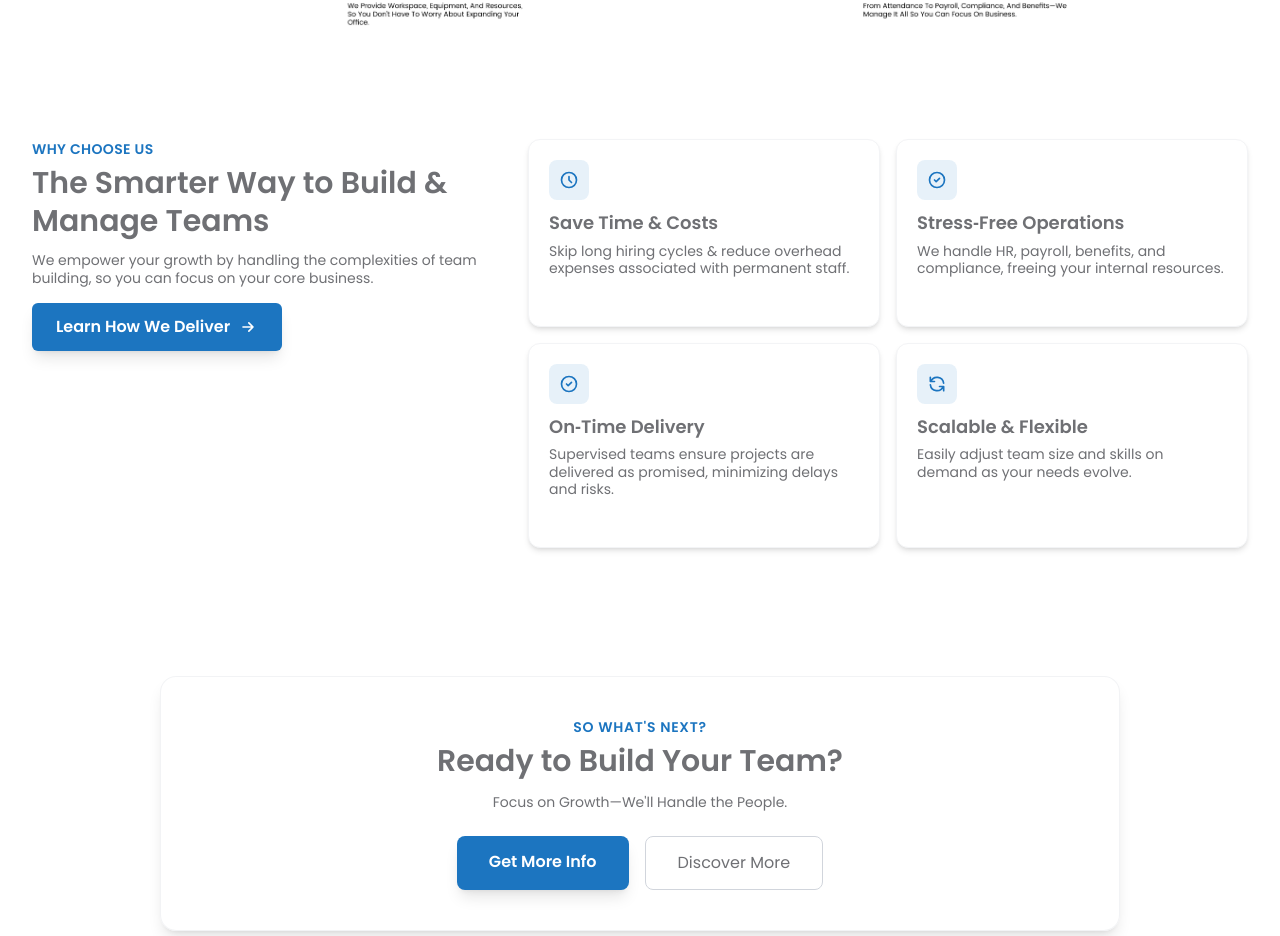
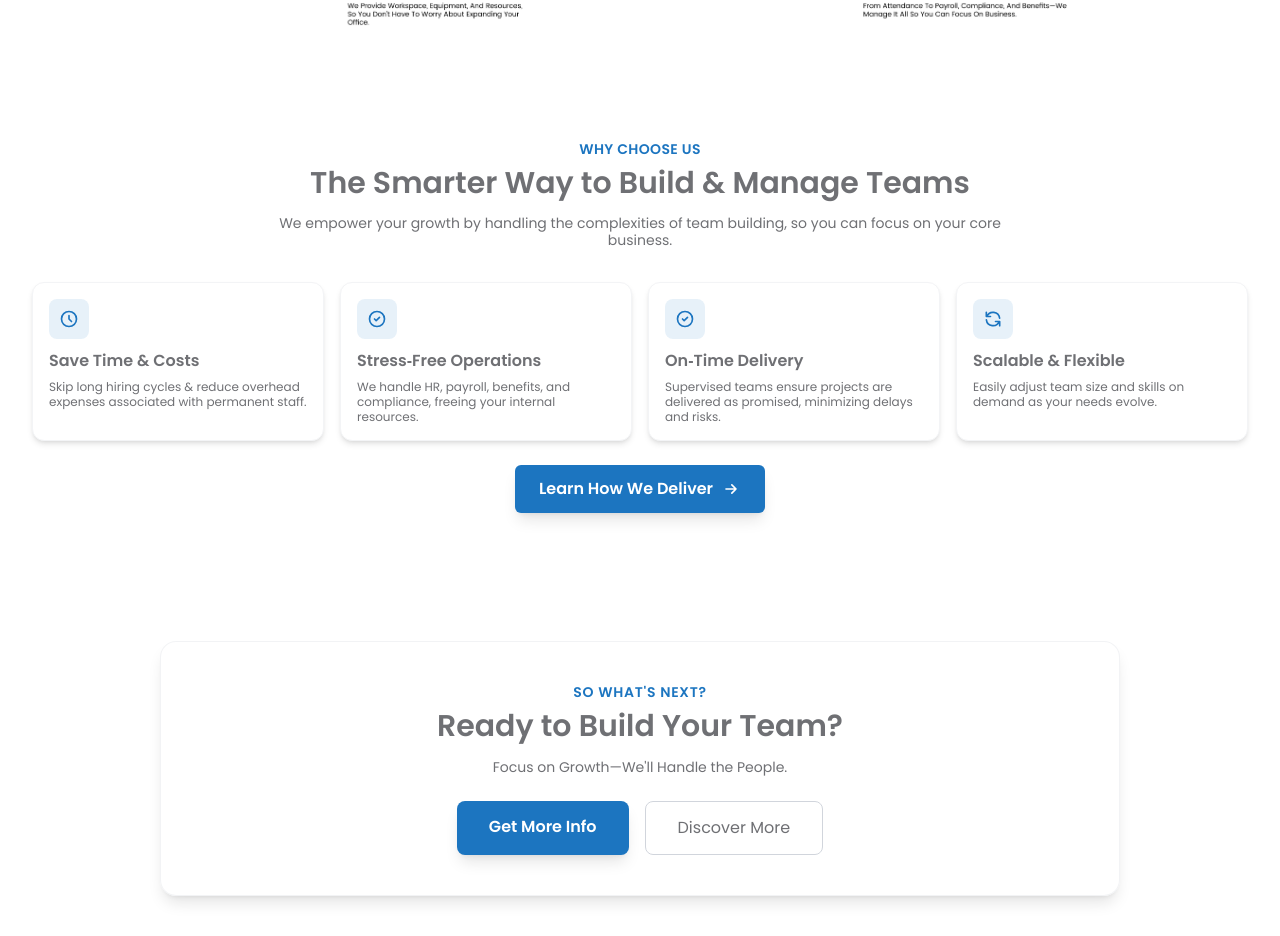
Before and after one commit to Sharmeen-Rauf/escabiz, a Next.js app: page /industries/hr-recruiting in a window 1280 px wide. Shown: the part 2932-3868 px from the top of the page. Built offline with nearby package versions, Linux system fonts and the light colour scheme.

Commit message:
Refactor HR Recruiting Page: centralize heading and paragraph content, adjust card layout for improved visual consistency, and enhance call-to-action button placement for better user engagement.

```diff
--- a/src/app/industries/hr-recruiting/page.tsx
+++ b/src/app/industries/hr-recruiting/page.tsx
@@ -190,24 +190,22 @@ export default function HrRecruiting() {
         {/* Why Choose Us - placed after cube image and before ending CTA */}
         <section className="w-full bg-white py-8 md:py-10 lg:py-12">
           <div className="w-full max-w-7xl mx-auto px-4 sm:px-6 lg:px-8">
-            <div className="grid grid-cols-1 lg:grid-cols-5 gap-6">
-              <div className="lg:col-span-2">
+            {/* Centered Heading and Paragraph */}
+            <div className="text-center mb-8">
               <p className="text-xs md:text-sm font-semibold text-[#1c75c0] uppercase tracking-wide mb-1.5">Why Choose Us</p>
               <h3 className="text-lg sm:text-xl md:text-2xl lg:text-3xl font-semibold text-[#6f7074] leading-tight mb-3">
                 The Smarter Way to Build & Manage Teams
               </h3>
-                <p className="text-xs sm:text-xs md:text-sm text-[#6f7074] mb-4 leading-tight">
+              <p className="text-xs sm:text-xs md:text-sm text-[#6f7074] mb-4 leading-tight max-w-3xl mx-auto">
                 We empower your growth by handling the complexities of team building, so you can focus on your core business.
               </p>
-                <Link href="/lets-talk" className="inline-flex items-center px-6 py-3 rounded-md bg-[#1c75c0] text-white font-semibold shadow-lg hover:bg-[#1565a0] transition">
-                  Learn How We Deliver
-                  <svg className="w-5 h-5 ml-2" fill="none" stroke="currentColor" viewBox="0 0 24 24"><path strokeLinecap="round" strokeLinejoin="round" strokeWidth={2} d="M13 7l5 5m0 0l-5 5m5-5H6"/></svg>
-                </Link>
             </div>
-              <div className="lg:col-span-3 grid grid-cols-1 sm:grid-cols-2 gap-4">
+
+            {/* Cards in a Row */}
+            <div className="grid grid-cols-1 sm:grid-cols-2 lg:grid-cols-4 gap-4 mb-6">
               {[{title:'Save Time & Costs',desc:'Skip long hiring cycles & reduce overhead expenses associated with permanent staff.'},{title:'Stress‑Free Operations',desc:'We handle HR, payroll, benefits, and compliance, freeing your internal resources.'},{title:'On‑Time Delivery',desc:'Supervised teams ensure projects are delivered as promised, minimizing delays and risks.'},{title:'Scalable & Flexible',desc:'Easily adjust team size and skills on demand as your needs evolve.'}].map((c,i)=> (
                 <div key={i} className="group relative rounded-xl overflow-hidden shadow-md hover:shadow-[0_0_30px_rgba(28,117,192,0.15)] transition-all duration-300 bg-white border border-gray-100">
-                    <div className="relative z-10 p-5 h-full flex flex-col">
+                  <div className="relative z-10 p-4 h-full flex flex-col">
                     <div className="w-10 h-10 bg-[#1c75c0]/10 rounded-lg flex items-center justify-center mb-3">
                       {i === 0 && (
                         <svg className="w-5 h-5 text-[#1c75c0]" fill="none" stroke="currentColor" viewBox="0 0 24 24">
@@ -230,13 +228,19 @@ export default function HrRecruiting() {
                         </svg>
                       )}
                     </div>
-                      <h4 className="text-base md:text-lg font-semibold text-[#6f7074] mb-2 leading-tight">{c.title}</h4>
-                      <p className="text-xs sm:text-sm text-[#6f7074] leading-tight flex-1">{c.desc}</p>
-                      <span className="mt-3 inline-flex items-center text-[#1c75c0] text-xs font-semibold opacity-0 group-hover:opacity-100 transition">Get More Info<svg className="w-3 h-3 ml-1" fill="none" stroke="currentColor" viewBox="0 0 24 24"><path strokeLinecap="round" strokeLinejoin="round" strokeWidth={2} d="M13 7l5 5m0 0l-5 5m5-5H6"/></svg></span>
+                    <h4 className="text-sm md:text-base font-semibold text-[#6f7074] mb-2 leading-tight">{c.title}</h4>
+                    <p className="text-xs text-[#6f7074] leading-tight flex-1">{c.desc}</p>
                   </div>
                 </div>
               ))}
             </div>
+
+            {/* Centered Button */}
+            <div className="text-center">
+              <Link href="/lets-talk" className="inline-flex items-center px-6 py-3 rounded-md bg-[#1c75c0] text-white font-semibold shadow-lg hover:bg-[#1565a0] transition">
+                Learn How We Deliver
+                <svg className="w-5 h-5 ml-2" fill="none" stroke="currentColor" viewBox="0 0 24 24"><path strokeLinecap="round" strokeLinejoin="round" strokeWidth={2} d="M13 7l5 5m0 0l-5 5m5-5H6"/></svg>
+              </Link>
             </div>
           </div>
         </section>
```
Lines whose indentation alone changed are shown as unchanged.
